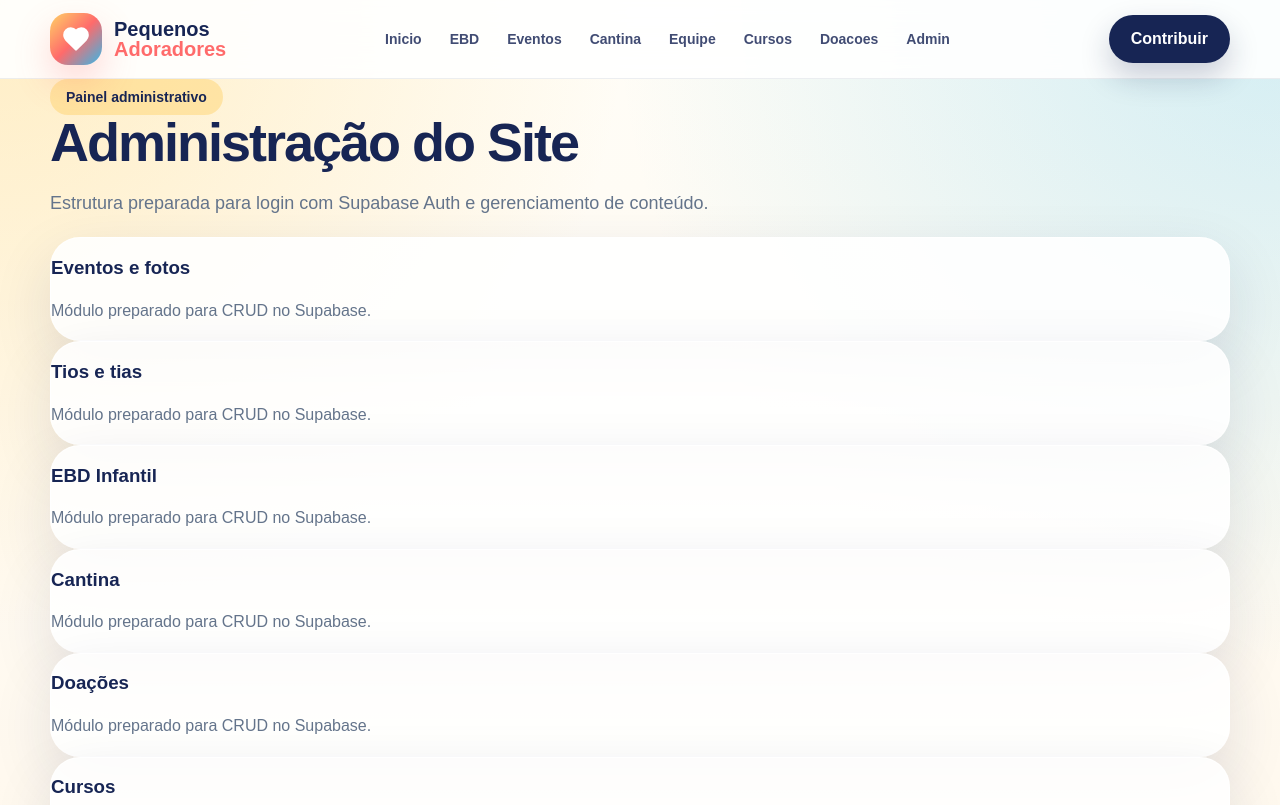
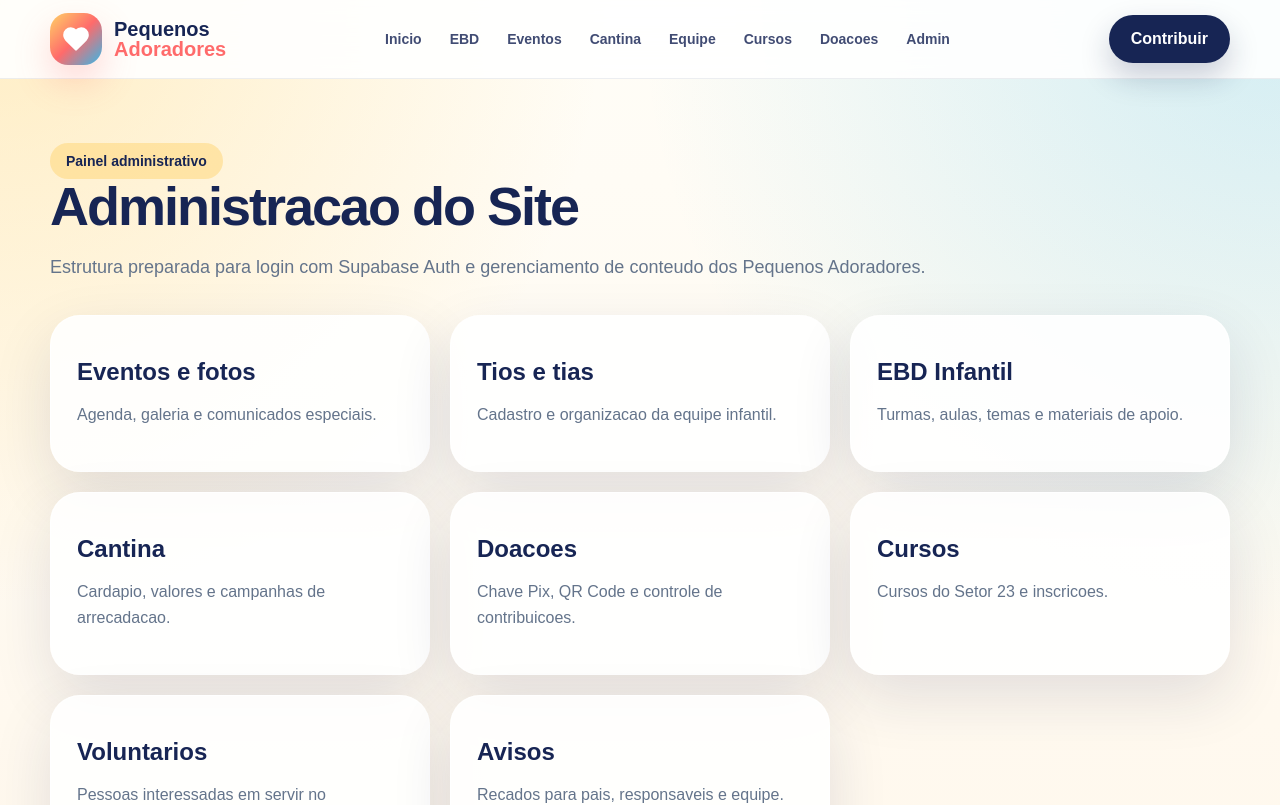
Before and after one commit to alexsandrokajimoto-maker/pequenos-adoradores, a Next.js app: page /admin in a window 1280 px wide. Shown: the top 805 px of the page. Built offline with nearby package versions, Linux system fonts and the light colour scheme.

Commit message:
Improve admin page and remove legacy styles

```diff
--- a/app/admin/page.tsx
+++ b/app/admin/page.tsx
@@ -1,3 +1,35 @@
 import Link from 'next/link';
-const modules=['Eventos e fotos','Tios e tias','EBD Infantil','Cantina','Doações','Cursos','Voluntários','Avisos'];
-export default function AdminPage(){return <section className="container-page py-16"><span className="badge bg-noite text-white">Painel administrativo</span><h1 className="section-title mt-5">Administração do Site</h1><p className="section-subtitle">Estrutura preparada para login com Supabase Auth e gerenciamento de conteúdo.</p><div className="mt-10 grid gap-5 md:grid-cols-4">{modules.map(m=><div className="card p-6" key={m}><h3 className="font-black">{m}</h3><p className="mt-2 text-sm text-slate-600">Módulo preparado para CRUD no Supabase.</p></div>)}</div><Link href="/" className="btn-secondary mt-10">Voltar ao site</Link></section>}
+
+const modules = [
+  ['Eventos e fotos', 'Agenda, galeria e comunicados especiais.'],
+  ['Tios e tias', 'Cadastro e organizacao da equipe infantil.'],
+  ['EBD Infantil', 'Turmas, aulas, temas e materiais de apoio.'],
+  ['Cantina', 'Cardapio, valores e campanhas de arrecadacao.'],
+  ['Doacoes', 'Chave Pix, QR Code e controle de contribuicoes.'],
+  ['Cursos', 'Cursos do Setor 23 e inscricoes.'],
+  ['Voluntarios', 'Pessoas interessadas em servir no ministerio.'],
+  ['Avisos', 'Recados para pais, responsaveis e equipe.'],
+];
+
+export default function AdminPage() {
+  return (
+    <section className="section">
+      <div className="container-page">
+        <span className="badge">Painel administrativo</span>
+        <h1 className="section-title">Administracao do Site</h1>
+        <p className="section-subtitle">Estrutura preparada para login com Supabase Auth e gerenciamento de conteudo dos Pequenos Adoradores.</p>
+        <div className="grid-3" style={{ marginTop: 32 }}>
+          {modules.map(([title, desc]) => (
+            <div className="card feature" key={title}>
+              <h3>{title}</h3>
+              <p>{desc}</p>
+            </div>
+          ))}
+        </div>
+        <div className="actions">
+          <Link href="/" className="btn-secondary">Voltar ao site</Link>
+        </div>
+      </div>
+    </section>
+  );
+}
```
